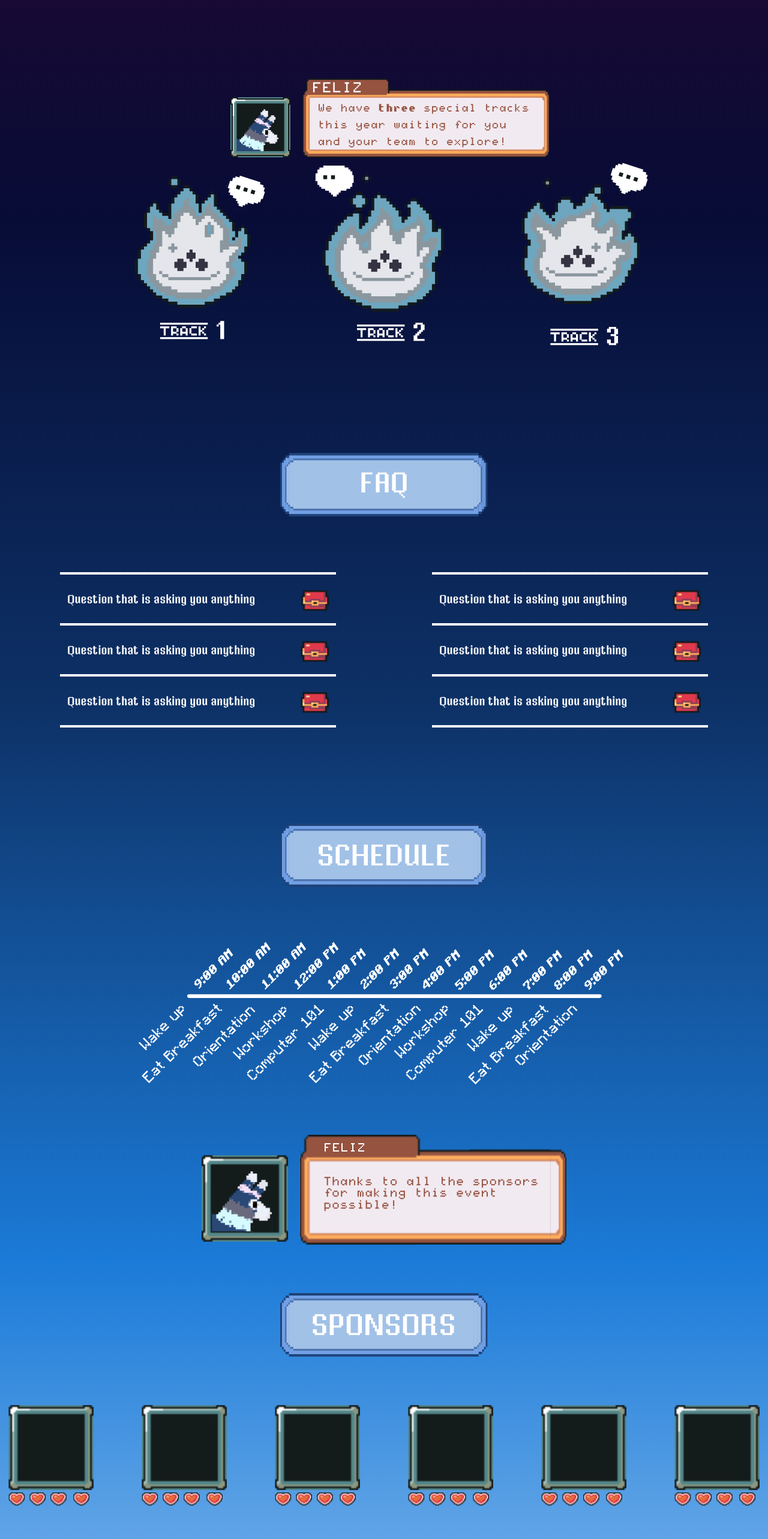
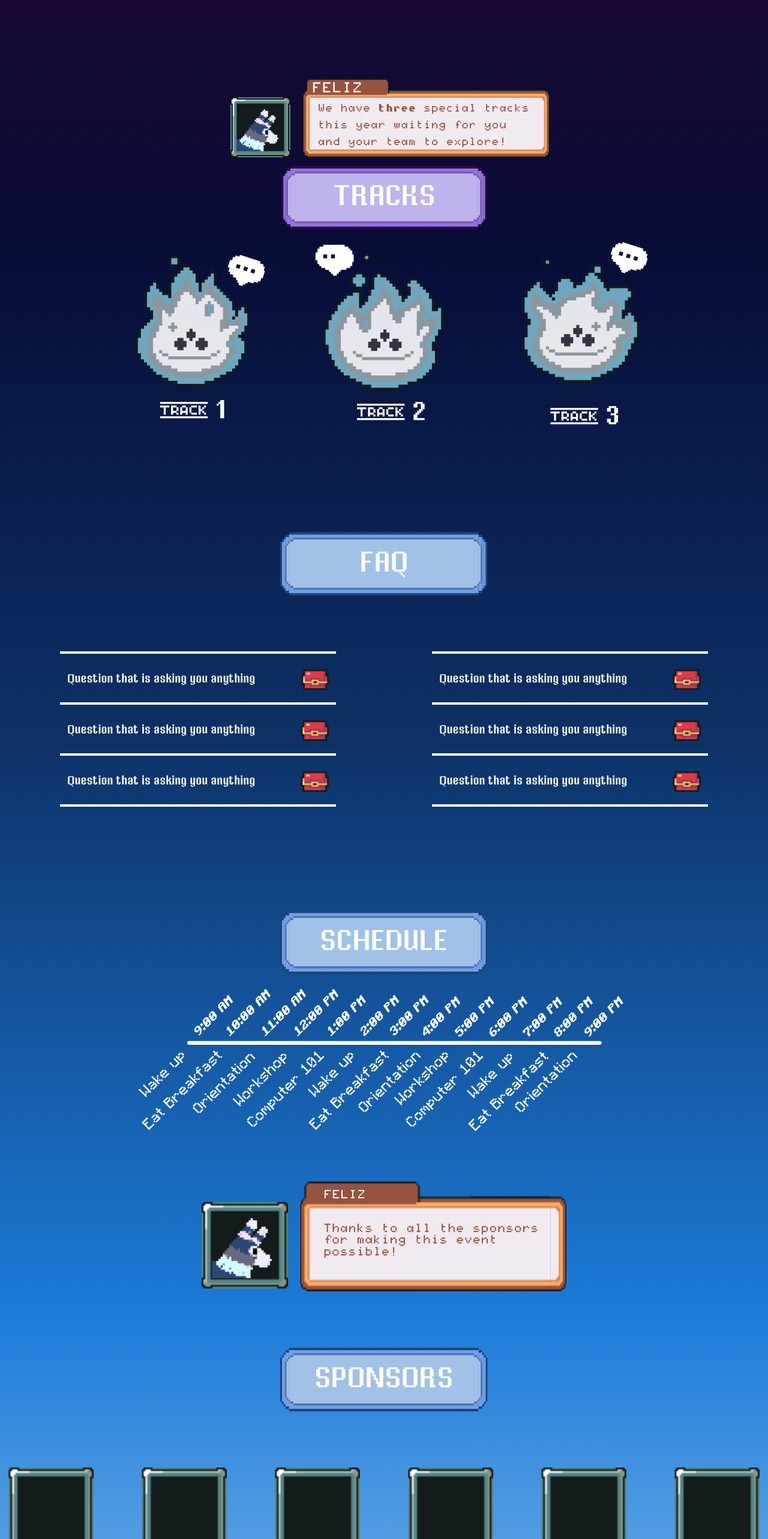
Before and after one commit to Bostonhacks/Bostonhacks-2023, a React (Vite) app: page / in a window 1280 px wide. Shown: the part 1506-4072 px from the top of the page at 60% size. Built offline with nearby package versions, Linux system fonts and the light colour scheme.

Commit message:
added track titles

```diff
--- a/src/components/LandingPageComponents/FAQ.jsx
+++ b/src/components/LandingPageComponents/FAQ.jsx
@@ -1,5 +1,5 @@
 import { React, useState } from 'react';
-import faq_title from '../../assets/images/faq_title.svg';
+import faq_title from '../../assets/images/TitleBG.svg';
 import OpenChest from '../../assets/images/BigTreasureChest_Open.png';
 import ClosedChest from '../../assets/images/BigTreasureChest_Closed.png';
 
--- a/src/components/LandingPageComponents/Schedule.jsx
+++ b/src/components/LandingPageComponents/Schedule.jsx
@@ -1,11 +1,18 @@
-import React from 'react'
-import scheduleTimeLine from '../../assets/images/schedule.svg'
-import scheduleHeader from '../../assets/images/scheduleHeader.svg'
+import React from 'react';
+import scheduleTimeLine from '../../assets/images/schedule.svg';
+import scheduleHeader from '../../assets/images/scheduleHeader.svg';
+import TitleBG from '../../assets/images/TitleBG.svg';
+
 export default function Schedule() {
   return (
     <div class="flex justify-center items-center flex-col">
-        <img src={scheduleHeader} alt="schedule" class="mb-20"/>
-        <img src={scheduleTimeLine} alt="schedule" class=""/>
+      <div className="relative flex items-center justify-center md:h-[132px] md:w-[431px] h-[57px] w-[186px]">
+        <h2 className="z-50 text-center relative md:text-5xl text-4xl pb-1 text-text-primary">
+          SCHEDULE
+        </h2>
+        <img className="z-20 absolute" src={TitleBG} alt="TitleBG" />
+      </div>
+      <img src={scheduleTimeLine} alt="schedule" />
     </div>
-  )
+  );
 }
--- a/src/components/LandingPageComponents/Sponsor.jsx
+++ b/src/components/LandingPageComponents/Sponsor.jsx
@@ -1,15 +1,22 @@
-import React from "react";
-import felizSponsor from "../../assets/images/felizSponsor.svg";
-import sponsorHeader from "../../assets/images/sponsorHeader.svg";
-import sponsorFaceBox from "../../assets/images/sponsorFaceBox.svg";
-import sponsorHeartGroup from "../../assets/images/sponsorHeartGroup.svg";
-import applyButton from "../../assets/images/applyButton.svg";
+import React from 'react';
+import felizSponsor from '../../assets/images/felizSponsor.svg';
+import sponsorHeader from '../../assets/images/sponsorHeader.svg';
+import sponsorFaceBox from '../../assets/images/sponsorFaceBox.svg';
+import sponsorHeartGroup from '../../assets/images/sponsorHeartGroup.svg';
+import applyButton from '../../assets/images/applyButton.svg';
+import TitleBG from '../../assets/images/TitleBG.svg';
+
 export default function Sponsor() {
   const sponsors = [1, 2, 3, 4, 5, 6, 7, 8, 9, 11, 13, 14];
   return (
     <div class="flex justify-center items-center flex-col">
       <img src={felizSponsor} alt="schedule" class="mt-20" />
-      <img src={sponsorHeader} alt="schedule" class="mt-20" />
+      <div className="relative flex items-center justify-center md:h-[132px] md:w-[431px] h-[57px] w-[186px] mt-20">
+        <h2 className="z-50 text-center relative md:text-5xl text-4xl pb-1 text-text-primary">
+          SPONSORS
+        </h2>
+        <img className="z-20 absolute" src={TitleBG} alt="TitleBG" />
+      </div>
       <div class="grid md:grid-cols-3 lg:grid-cols-6 gap-20 mt-20">
         {sponsors.map(() => (
           <div>
--- a/src/components/LandingPageComponents/TrackModals.tsx
+++ b/src/components/LandingPageComponents/TrackModals.tsx
@@ -4,6 +4,7 @@ import track2 from '../../assets/images/LandingPage/track2.png';
 import track3 from '../../assets/images/LandingPage/track3.png';
 import Modal from '@mui/material/Modal';
 import test from '../../assets/images/LandingPage/test.svg';
+import TracksTitleBG from '../../assets/images/LandingPage/TracksTitleBG.svg';
 
 const TrackModals = () => {
   const [track1Open, setTrack1Open] = useState(false);
@@ -11,6 +12,17 @@ const TrackModals = () => {
   const [track3Open, setTrack3Open] = useState(false);
 
   return (
+    <div className="w-full flex flex-col justify-center items-center">
+      <div className="relative flex items-center justify-center md:h-[132px] md:w-[431px] h-[57px] w-[186px]">
+        <h2 className="z-50 text-center relative md:text-5xl text-4xl pb-1 text-text-primary">
+          TRACKS
+        </h2>
+        <img
+          className="z-20 absolute"
+          src={TracksTitleBG}
+          alt="TracksTitleBG"
+        />
+      </div>
       <div className="w-full flex flex-row items-center justify-center">
         <div className="w-[75vw] flex flex-row  items-center justify-around">
           <button
@@ -87,6 +99,7 @@ const TrackModals = () => {
           />
         </Modal>
       </div>
+    </div>
   );
 };
 
```
Also changed, not shown: src/components/SponsorPageComponents/SectionTitle.jsx (+12 -8 lines), src/assets/images/LandingPage/TracksTitleBG.svg (added), src/assets/images/TitleBG.svg (renamed from src/assets/images/faq_title.svg). Lines whose indentation alone changed are shown as unchanged.
